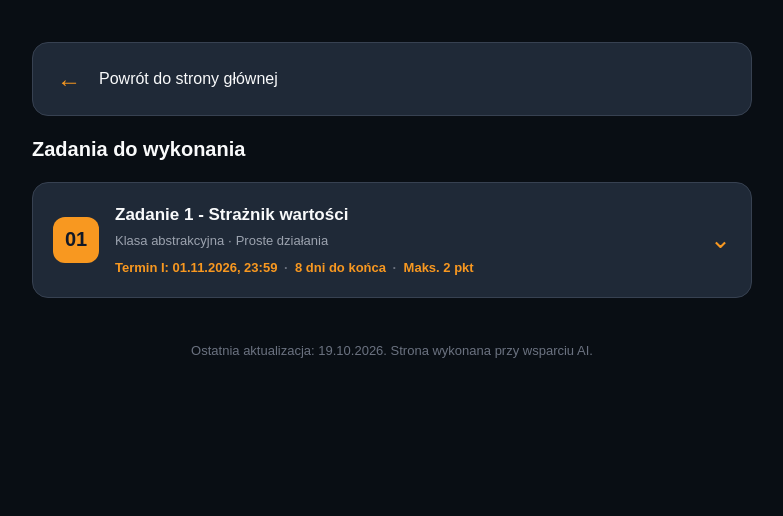
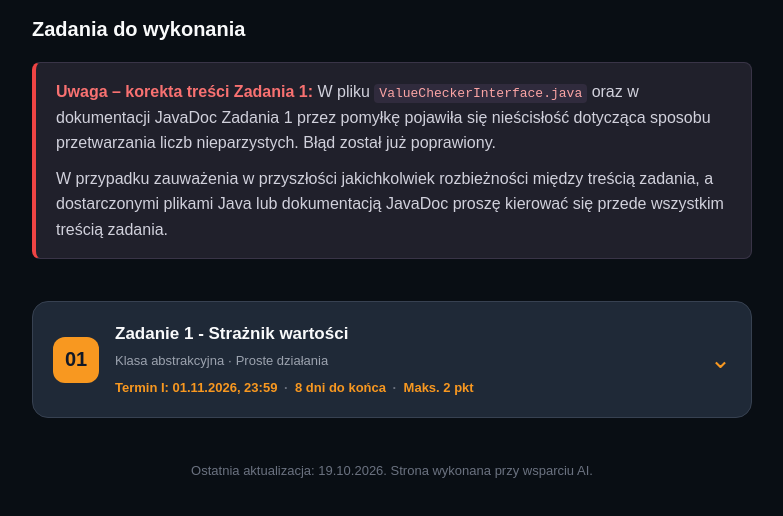
Before and after one commit to js-ivy/js-ivy.github.io, a plain HTML site: page zadania.html in a window 1280 px wide. Shown: the part 262-778 px from the top of the page, without its empty margins (248-1031 px from the left). Drawn offline with Linux system fonts and the light colour scheme.

Commit message:
Fix task1 files

```diff
--- a/style.css
+++ b/style.css
@@ -1303,3 +1303,33 @@ footer {
         font-size: 12px;
     }
 }
+
+.correction-notice {
+    background-color: #20202b;
+    border: 1px solid #393447;
+    border-left: 4px solid #ef4444;
+    border-radius: 8px;
+    padding: 16px 20px;
+    margin-bottom: 24px;
+    color: #d1d1dc;
+}
+
+.correction-notice p {
+    margin: 0 0 10px;
+    line-height: 1.6;
+}
+
+.correction-notice p:last-child {
+    margin-bottom: 0;
+}
+
+.correction-notice strong {
+    color: #f87171;
+}
+
+.correction-notice code {
+    background-color: #302b3d;
+    color: #fca5a5;
+    padding: 2px 5px;
+    border-radius: 4px;
+}
--- a/zadania.html
+++ b/zadania.html
@@ -24,6 +24,21 @@
     <section class="content">
 
         <h2 class="section-title">Zadania do wykonania</h2>
+
+        <div class="correction-notice">
+            <p>
+                <strong>Uwaga – korekta treści Zadania 1:</strong>
+                W pliku <code>ValueCheckerInterface.java</code> oraz w dokumentacji
+                JavaDoc Zadania 1 przez pomyłkę pojawiła się nieścisłość dotycząca
+                sposobu przetwarzania liczb nieparzystych. Błąd został już poprawiony.
+            </p>
+
+            <p>
+                W przypadku zauważenia w przyszłości jakichkolwiek rozbieżności
+                między treścią zadania, a dostarczonymi plikami Java lub dokumentacją
+                JavaDoc proszę kierować się przede wszystkim treścią zadania.
+            </p>
+        </div>
 
         <details class="task-card" data-deadline="2026-11-01T23:59:59">
             <summary class="task-summary">
```
Also changed, not shown: docs/ValueCheckerInterface.html (+1 -2 lines), 1 other file.
